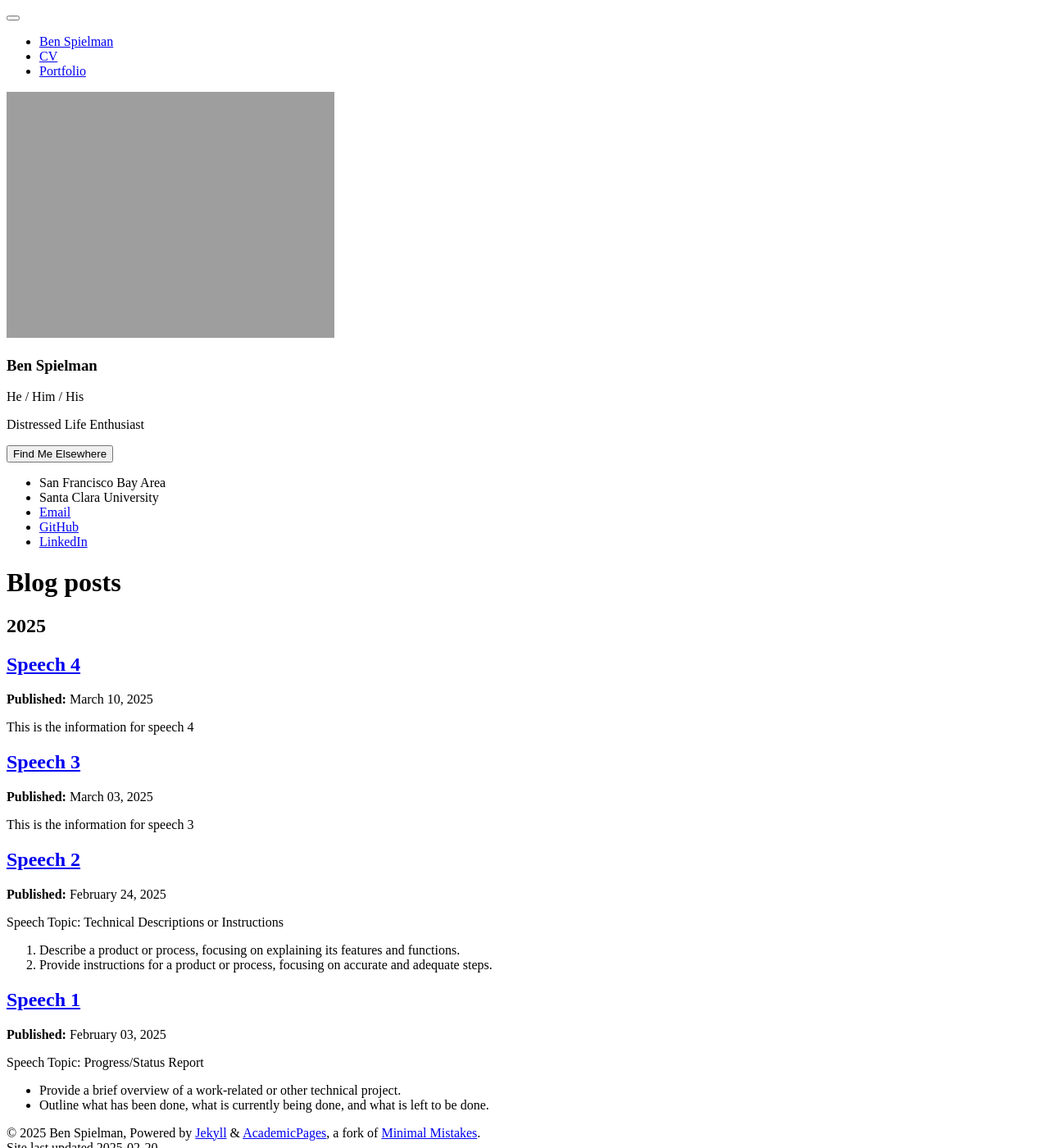
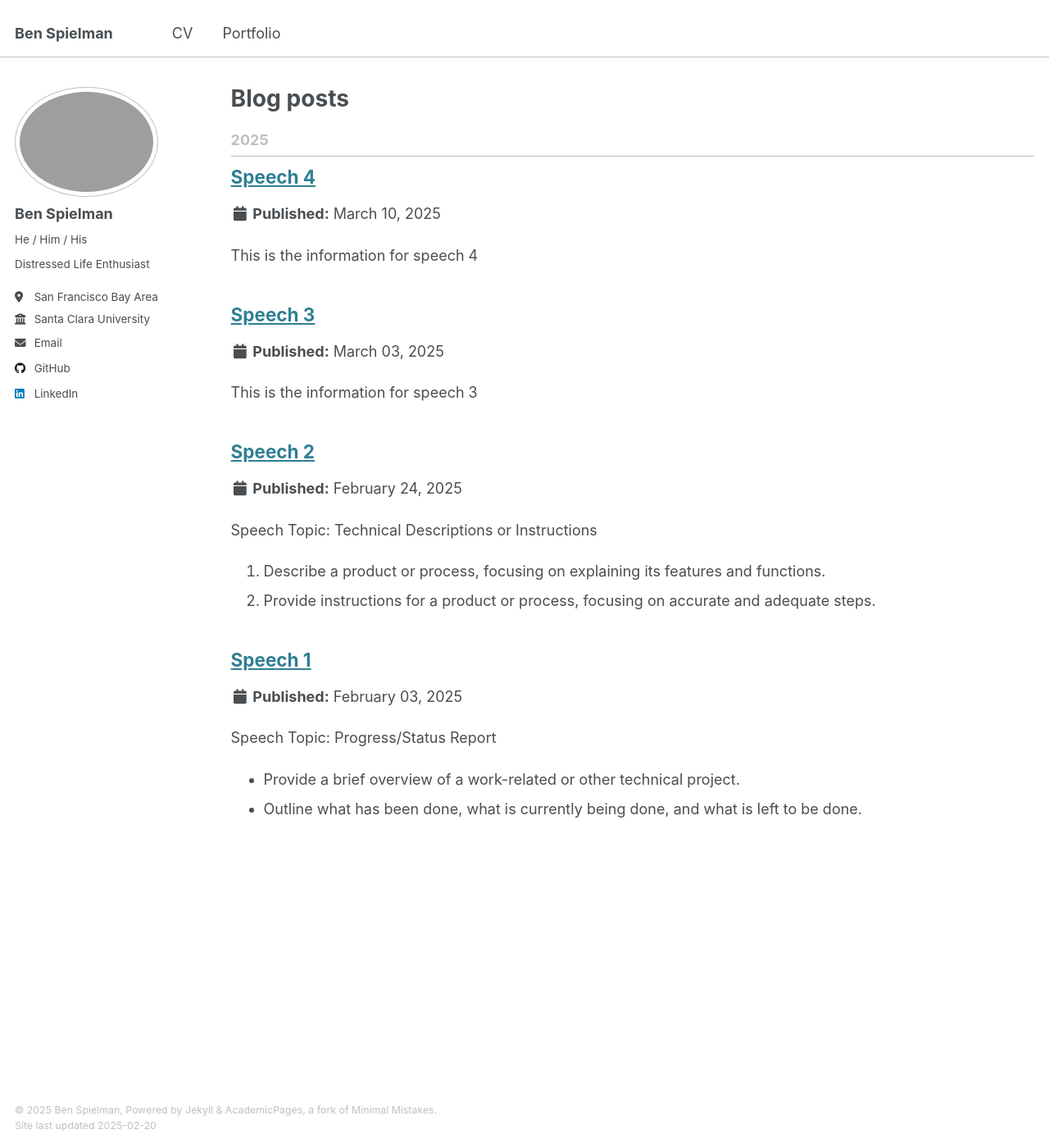
Before and after one commit to pizza496/pizza496.github.io, a Jekyll site: the page built from _pages/year-archive.html, in a window 1280 px wide and 1400 px high. Shown: the whole window at 82% size. Built offline with Jekyll 4.4.1, drawn with Linux system fonts in a browser that asks for light colours.

Commit message:
Update main.scss

```diff
--- a/assets/css/main.scss
+++ b/assets/css/main.scss
@@ -1,4 +1,6 @@
---- ---
+---
+---
+
 /*
  * This file controls what is imported from /_sass
  *
@@ -6,7 +8,8 @@
    sorted by the dependencies. Also, the first two lines of the file are required by Jekyll.
  */
 
-@import "vendor/breakpoint/breakpoint",
+@import
+    "vendor/breakpoint/breakpoint",
 
     "themes",
     "theme/{{ site.site_theme | default: 'default' }}",
@@ -32,7 +35,7 @@
     "layout/archive",
     "layout/sidebar",
 
-// "layout/custom",
+    "layout/custom",
 
     "vendor/font-awesome/fontawesome",
     "vendor/font-awesome/solid",
```
Lines whose indentation alone changed are shown as unchanged.
